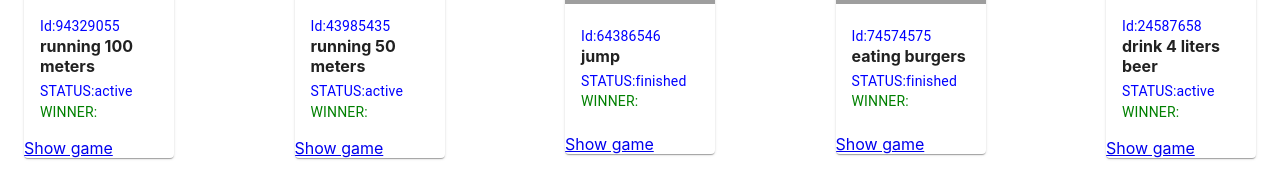
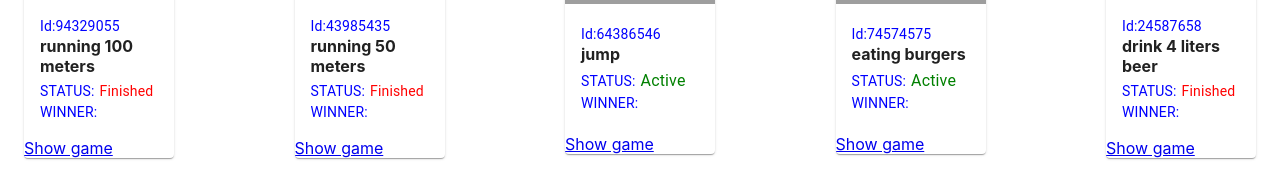
Before and after one commit to Raznaz/ReactHomeWorks, a React (Create React App) app: page / in a window 1280 px wide. Shown: the part 326-498 px from the top of the page. Built offline with nearby package versions, Linux system fonts and the light colour scheme; grey boxes are pictures that could not be loaded; the HTML template or start-up script is replaced by a standard one.

Commit message:
change status game

```diff
--- a/src/components/Cards/CardsList.jsx
+++ b/src/components/Cards/CardsList.jsx
@@ -16,7 +16,7 @@ function CardsList() {
 		const participantsFromLS = JSON.parse(
 			localStorage.getItem('listParticipant'),
 		);
-		console.log('LOCAL STORAGE', participantsFromLS);
+		// console.log('LOCAL STORAGE', participantsFromLS);
 		// participantsFromLS &&
 		// 	console.log('OKKK', participantsFromLS) &&
 		participantsFromLS
--- a/src/components/Competitions/CompetitionItem.jsx
+++ b/src/components/Competitions/CompetitionItem.jsx
@@ -39,9 +39,30 @@ function CompetitionItem(props) {
 					{name}
 				</Typography>
 				<Typography variant="body2" sx={{ color: 'blue' }}>
-					STATUS:{status ? 'finished' : 'active'}
+					STATUS:
+					{status ? (
+						<span
+							style={{
+								color: 'green',
+								fontSize: '16px',
+								marginLeft: '5px',
+							}}
+						>
+							Active
+						</span>
+					) : (
+						<span
+							style={{
+								color: 'red',
+								fontSize: '14px',
+								marginLeft: '5px',
+							}}
+						>
+							Finished
+						</span>
+					)}
 				</Typography>
-				<Typography variant="body2" sx={{ color: 'green' }}>
+				<Typography variant="body2" sx={{ color: 'blue' }}>
 					WINNER:{winner}
 				</Typography>
 			</CardContent>
--- a/src/components/Competitions/CompetitionsList.jsx
+++ b/src/components/Competitions/CompetitionsList.jsx
@@ -7,7 +7,7 @@ function CompetitionsList() {
 	const { competitions } = useSelector(
 		(state) => state.competitionsArr,
 	);
-	console.log('STATE:', competitions);
+	// console.log('STATE:', competitions);
 	return (
 		<Grid
 			container
--- a/src/components/Competitions/CreateCompetition.jsx
+++ b/src/components/Competitions/CreateCompetition.jsx
@@ -36,10 +36,10 @@ function CreateCompetition() {
 		console.log(data);
 
 		const newComp = {
-			id: uuidv4(),
+			id: `${Math.floor(Math.random() * 100000)}`,
 			name: data.compName,
 			img: `https://cdn.fakercloud.com/avatars/amayvs_128.jpg`,
-			status: false,
+			status: true,
 			winner: '',
 		};
 		dispatch(createNewCompetition(newComp));
--- a/src/components/WinnerInfo/WinnerInfo.jsx
+++ b/src/components/WinnerInfo/WinnerInfo.jsx
@@ -2,11 +2,13 @@ import { Typography } from '@mui/material';
 import { Box } from '@mui/system';
 import React from 'react';
 import { useDispatch, useSelector } from 'react-redux';
+import { changeStatusCompetition } from '../../redux/actions/competitionActions';
 import { showWinner } from '../../redux/actions/userActions';
 import { handleTimeCalibration } from '../../utils/timeCalibration';
 import MyButton from '../UI/Button/MyButton';
 
-function WinnerInfo() {
+function WinnerInfo({ idGame }) {
+	console.log('winnerInfo', idGame);
 	const { usersArr } = useSelector((state) => state);
 	const dispatch = useDispatch();
 
@@ -41,9 +43,7 @@ function WinnerInfo() {
 					</Typography>
 					<MyButton
 						color="warning"
-						onClick={() =>
-							dispatch(showWinner(usersArr.isShowWinner))
-						}
+						onClick={() => dispatch(changeStatusCompetition(idGame))}
 					>
 						Close
 					</MyButton>
--- a/src/data/competitions.js
+++ b/src/data/competitions.js
@@ -1,6 +1,6 @@
 export const competitions = [
 	{
-		id: 94329055,
+		id: '94329055',
 		name: 'running 100 meters',
 		status: false,
 		img: `https://picsum.photos/400/400/?image=${Math.floor(
@@ -9,7 +9,7 @@ export const competitions = [
 		winner: '',
 	},
 	{
-		id: 43985435,
+		id: '43985435',
 		name: 'running 50 meters',
 		status: false,
 		img: `https://picsum.photos/400/400/?image=${Math.floor(
@@ -18,7 +18,7 @@ export const competitions = [
 		winner: '',
 	},
 	{
-		id: 64386546,
+		id: '64386546',
 		name: 'jump',
 		status: true,
 		img: `https://picsum.photos/400/400/?image=${Math.floor(
@@ -27,7 +27,7 @@ export const competitions = [
 		winner: '',
 	},
 	{
-		id: 74574575,
+		id: '74574575',
 		name: 'eating burgers',
 		status: true,
 		img: `https://picsum.photos/400/400/?image=${Math.floor(
@@ -36,7 +36,7 @@ export const competitions = [
 		winner: '',
 	},
 	{
-		id: 24587658,
+		id: '24587658',
 		name: 'drink 4 liters beer',
 		status: false,
 		img: `https://picsum.photos/400/400/?image=${Math.floor(
--- a/src/pages/Game.jsx
+++ b/src/pages/Game.jsx
@@ -1,11 +1,47 @@
 import { Grid } from '@mui/material';
 import React from 'react';
+import { useSelector } from 'react-redux';
+import { useParams } from 'react-router';
 import CardsList from '../components/Cards/CardsList';
 import Registration from '../components/Registration/Registration';
 import Search from '../components/Search/Search';
 import WinnerInfo from '../components/WinnerInfo/WinnerInfo';
 
 function Game() {
+	const { competitions } = useSelector(
+		(state) => state.competitionsArr,
+	);
+	// console.log(competitions);
+
+	const { id } = useParams();
+	console.log(id);
+	const { status, name, winner } = competitions.find(
+		(comp) => comp.id === id,
+	);
+	// console.log(status);
+
+	if (!status) {
+		return (
+			<div>
+				<Grid container spacing={2}>
+					<Grid item xs={8} sx={{ bgcolor: '#e1e1e1', p: 2 }}>
+						<div>FALSE</div>
+						{/* <Search /> */}
+						<CardsList />
+					</Grid>
+					<Grid item xs={4} sx={{ bgcolor: '#eee', p: 2 }}>
+						{/* <Registration /> */}
+						{/* <WinnerInfo /> */}
+						<div>ID game: {id}</div>
+						<div>Name game: {name}</div>
+						<div>Winner: {winner}</div>
+						<div>Time: {Date.now()}</div>
+					</Grid>
+				</Grid>
+			</div>
+		);
+	}
+
 	return (
 		<div>
 			<Grid container spacing={2}>
@@ -15,7 +51,7 @@ function Game() {
 				</Grid>
 				<Grid item xs={4} sx={{ bgcolor: '#eee', p: 2 }}>
 					<Registration />
-					<WinnerInfo />
+					<WinnerInfo idGame={id} />
 				</Grid>
 			</Grid>
 		</div>
--- a/src/redux/actions/competitionActions.js
+++ b/src/redux/actions/competitionActions.js
@@ -1,7 +1,13 @@
 export const CREATE_NEW_COMPETITION =
-	'[COMPETITION] Create new copetition';
+	'[COMPETITION] Create new competition';
+export const CHANGE_STATUS = '[COMPETITION] Change status';
 
 export const createNewCompetition = (newComp) => ({
 	type: CREATE_NEW_COMPETITION,
 	payload: { newComp },
 });
+
+export const changeStatusCompetition = (idGame) => ({
+	type: CHANGE_STATUS,
+	payload: { idGame },
+});
--- a/src/redux/reducers/competitionReducer.js
+++ b/src/redux/reducers/competitionReducer.js
@@ -1,5 +1,8 @@
 import { competitions } from '../../data/competitions';
-import { CREATE_NEW_COMPETITION } from '../actions/competitionActions';
+import {
+	CHANGE_STATUS,
+	CREATE_NEW_COMPETITION,
+} from '../actions/competitionActions';
 
 const initialState = {
 	competitions: competitions,
@@ -13,6 +16,22 @@ export const competitionsReducer = (state = initialState, action) => {
 				...state,
 				competitions: [...state.competitions, action.payload.newComp],
 			};
+		case CHANGE_STATUS:
+			console.log('test change status', action.payload.idGame);
+			return {
+				...state,
+				competitions: state.competitions.map(
+					(comp) => {
+						if (comp.id === action.payload.idGame) {
+							console.log('совпадает', comp.id);
+							comp.status = false;
+						}
+
+						return comp;
+					},
+					// comp.id === +action.payload.idGame
+				),
+			};
 
 		default:
 			return state;
--- a/src/redux/reducers/userReducer.js
+++ b/src/redux/reducers/userReducer.js
@@ -21,7 +21,7 @@ const initialState = {
 export function userReducer(state = initialState, action) {
 	switch (action.type) {
 		case GET_USERS_FROM_LS:
-			console.log('GET_USERS_FROM_LS', action.payload.arrFromLS);
+			// console.log('GET_USERS_FROM_LS', action.payload.arrFromLS);
 			return { ...state, users: action.payload.arrFromLS };
 		case FILTER_USER:
 			const value = action.payload;
```
